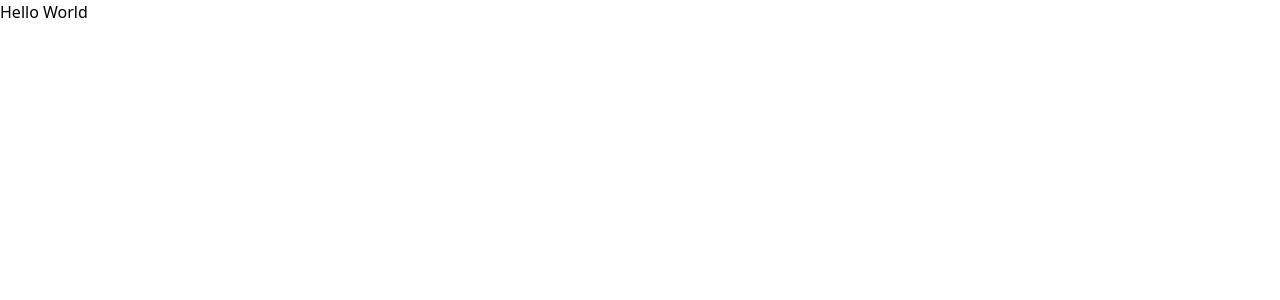
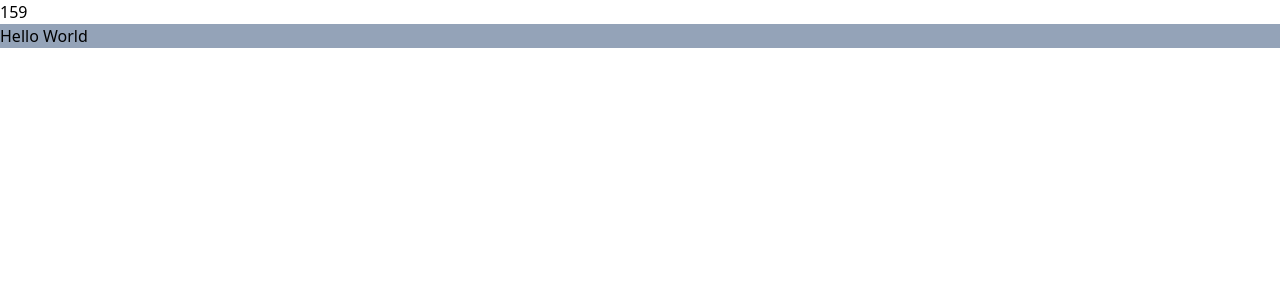
Before and after one commit to CrystalD27/To-Do-List-React-, a React (Vite) app: page / in a window 1280 px wide. Shown: the top 300 px of the page. Built offline with nearby package versions, Linux system fonts and the light colour scheme.

Commit message:
style: Changes that do not affect the meaning of the code (white-space, formatting, missing semi-colons, etc)
testing

```diff
--- a/src/App.jsx
+++ b/src/App.jsx
@@ -1,5 +1,11 @@
 function App() {
-  return <div>Hello World</div>;
+    return (
+        <>
+            {' '}
+            <ul> 159</ul>
+            <div className="bg-slate-400">Hello World</div>
+        </>
+    );
 }
 
 export default App;
```
